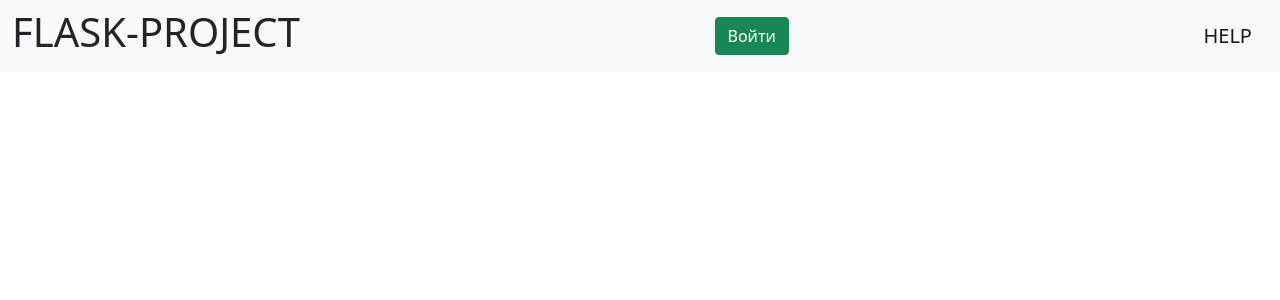
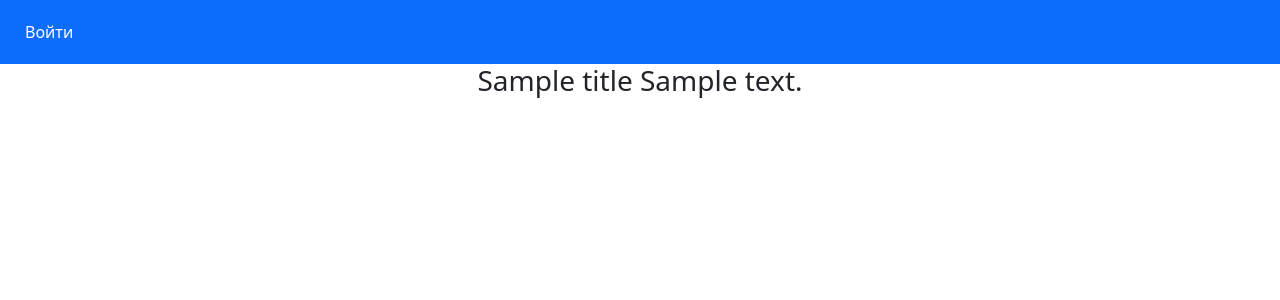
Before and after one commit to KirillCodeCreator/flask-project, a Flask app: template templates/base.html in a window 1280 px wide. Shown: the top 300 px of the page. Run offline with Flask 3, Linux system fonts and the light colour scheme; the template is opened without the code that fills it: most values are stand-ins (such as "Sample title", 1, 10 or a date in 2020).

Commit message:
доработал базовый template

```diff
--- a/templates/base.html
+++ b/templates/base.html
@@ -3,29 +3,36 @@
 <head>
     <meta charset="utf-8">
     <meta name="viewport" content="width=device-width, initial-scale=1, shrink-to-fit=no">
-    <link href="https://cdn.jsdelivr.net/npm/bootstrap@5.1.3/dist/css/bootstrap.min.css"
+    <link href="https://cdn.jsdelivr.net/npm/bootstrap@5.3.3/dist/css/bootstrap.min.css"
           rel="stylesheet"
-          integrity="sha384-1BmE4kWBq78iYhFldvKuhfTAU6auU8tT94WrHftjDbrCEXSU1oBoqyl2QvZ6jIW3"
+          integrity="sha384-QWTKZyjpPEjISv5WaRU9OFeRpok6YctnYmDr5pNlyT2bRjXh0JMhjY6hW+ALEwIH"
           crossorigin="anonymous">
-    <script src="https://cdn.jsdelivr.net/npm/bootstrap@5.1.3/dist/js/bootstrap.bundle.min.js"
-            integrity="sha384-ka7Sk0Gln4gmtz2MlQnikT1wXgYsOg+OMhuP+IlRH9sENBO0LRn5q+8nbTov4+1p"
+    <script src="https://cdn.jsdelivr.net/npm/bootstrap@5.3.3/dist/js/bootstrap.bundle.min.js"
+            integrity="sha384-YvpcrYf0tY3lHB60NNkmXc5s9fDVZLESaAA55NDzOxhy9GkcIdslK1eN7N6jIeHz"
             crossorigin="anonymous"></script>
     <link rel="stylesheet" href="{{ url_for('static', filename='css/style.css') }}">
-     <!-- <title>{{ title | default("MarsOne") }}</title> -->
+    <!--<link rel="stylesheet" href="https://cdnjs.cloudflare.com/ajax/libs/font-awesome/4.7.0/css/font-awesome.min.css">-->
+    <title>Онлайн Поликлиника</title>
 </head>
 <body>
 <header>
-    <nav class="navbar navbar-light bg-light">
+    <nav class="navbar navbar-dark bg-primary">
         <div class="container-fluid">
-            <h1>FLASK-PROJECT</h1>
+            <div class="navbar-brand d-grid gap-2 d-md-flex justify-content-md-end">
             {% if current_user.is_authenticated %}
-                <a class="navbar-brand" href="/logout">Выйти</a>
+                    {% for m in menu  %}
+                        <a class="btn btn-primary me-md-2" href="{{ url_for(m['url']) }}">{{ m['title'] }}</a>
+                    {% endfor %}
+                <a class="btn btn-primary me-md-2" href="/logout">Выйти</a>
             {% else %}
-                <div>
-                    <a class="btn btn-success" href="/choice">Войти</a>
+                <a class="btn btn-primary me-md-2" href="/login">Войти</a>
+            {% endif %}
+            </div>
+            {% if current_user.is_authenticated %}
+                <div class="navbar-brand d-grid gap-2 d-md-flex justify-content-md-end">
+                    <a class="btn btn-primary me-md-2" href="{{ url_for('show_profile')}}"><strong>{{  current_user.get_title() }} {{ current_user.full_name() }}</strong></a>
                 </div>
             {% endif %}
-            <a class="navbar-brand" href="/help">HELP</a>
         </div>
     </nav>
 </header>
@@ -42,7 +49,11 @@
   {% endif %}
 {% endwith %}
 
-<main role="main" class="container">
+<main role="main">
+    <b/>
+    {% if title %}
+        <h3 class="text-sm-center">{{title}} {{description}}</h3>
+    {% endif %}
     {% block content %}{% endblock %}
 </main>
 </body>
```
